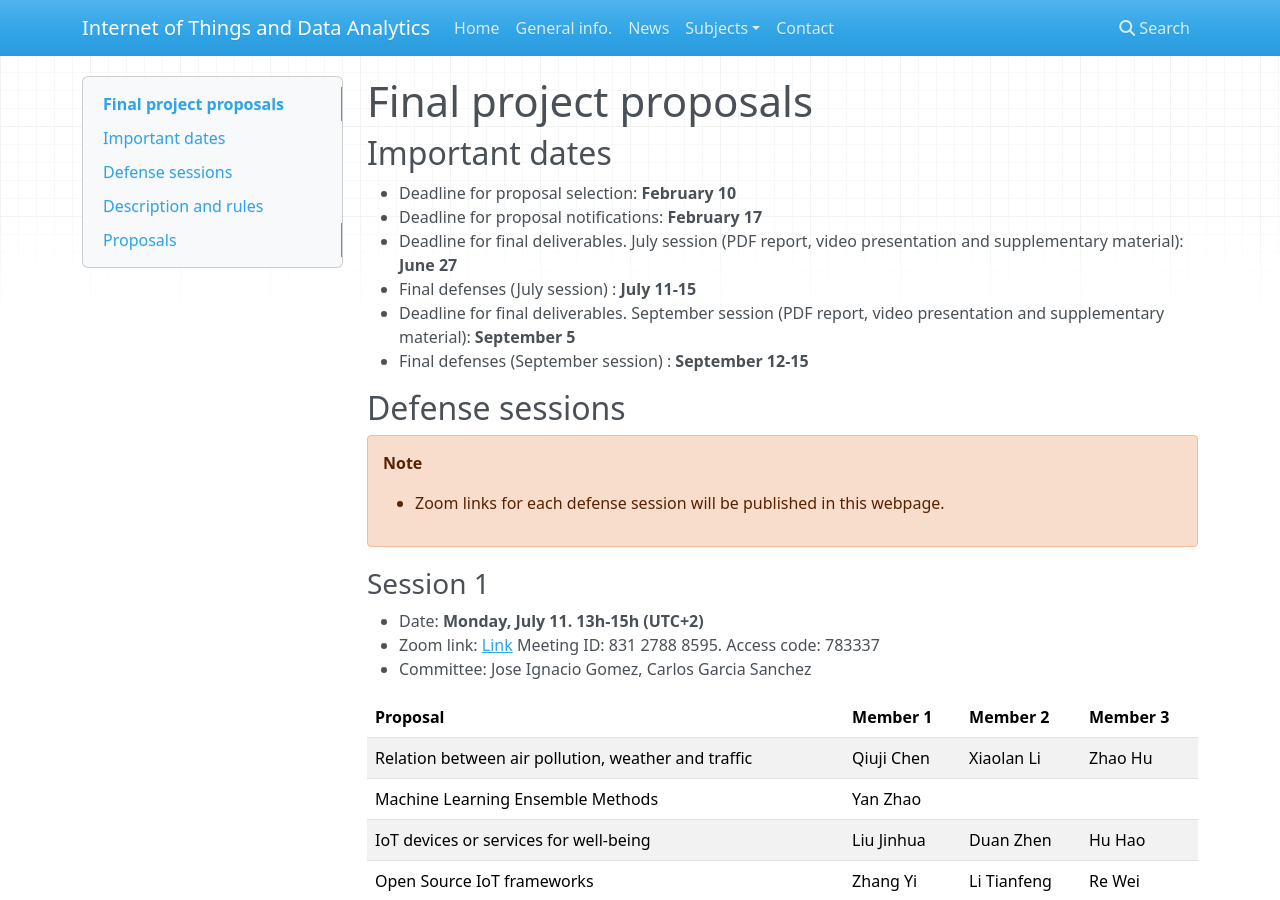
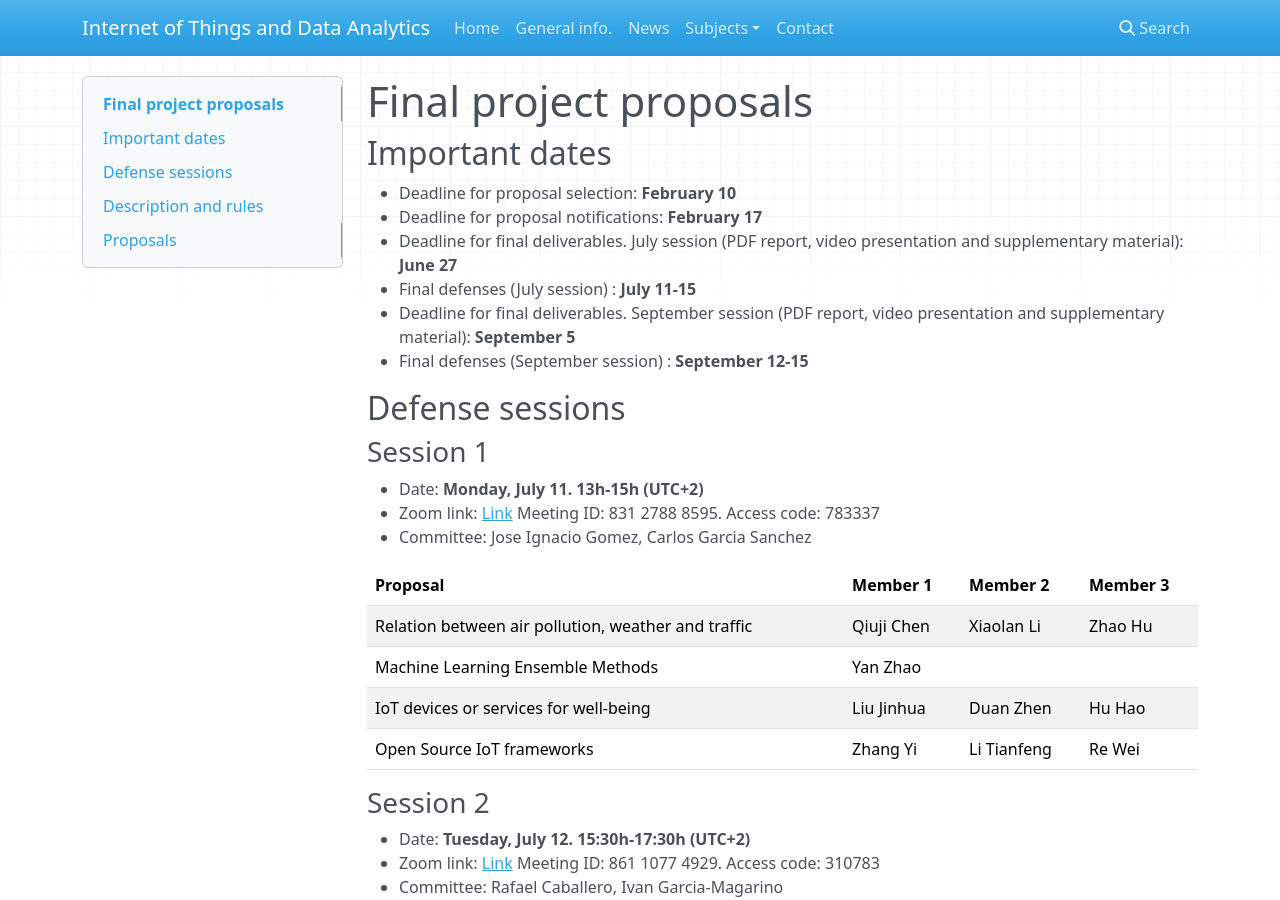
Before and after one commit to iot-da/iot-da.github.io, an MkDocs documentation site: the page built from docs/General/TFM.md, in a window 1280 px wide and 900 px high. Built offline with MkDocs 1.6.1, drawn with Linux system fonts in a browser that asks for light colours; nearby versions of some CDN libraries.

Commit message:
Zoom links for TFM

```diff
--- a/docs/General/TFM.md
+++ b/docs/General/TFM.md
@@ -10,9 +10,6 @@
 - Final defenses (September session) : **September 12-15**
 
 ## Defense sessions
-
-!!! warning "Note"
-    * Zoom links for each defense session will be published in this webpage.
 
 ### Session 1
 
```
Also changed, not shown: site/index.html, site/sitemap.xml.
